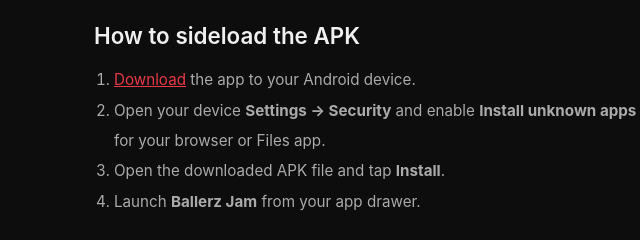
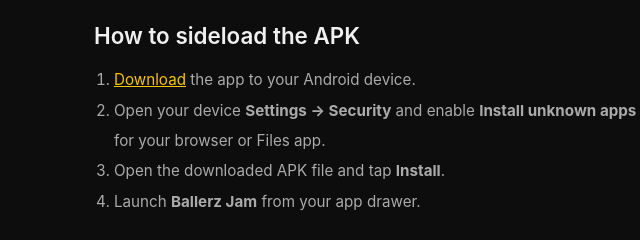
Before and after one commit to notechstudios-tech/ballerz-releases, a plain HTML site: page index.html in a window 1280 px wide. Shown: the part 1455-1695 px from the top of the page, 270-910 px from the left. Drawn offline with Linux system fonts and the light colour scheme.

Commit message:
Match install section link color to gold download button

```diff
--- a/index.html
+++ b/index.html
@@ -174,7 +174,7 @@
     }
 
     .install ol li a {
-      color: #e63946;
+      color: #f5c400;
     }
 
     .support {
```
